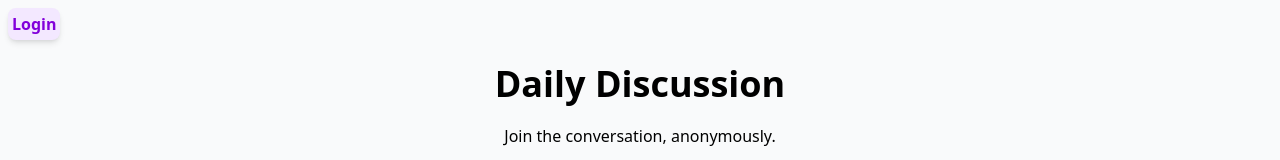
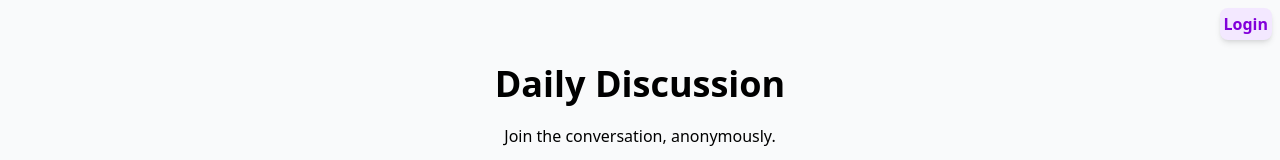
Before and after one commit to cs467-spring2025-discussion-app/capstone-discussion-app, a React (Vite) app in the folder frontend/: page / in a window 1280 px wide. Shown: the top 160 px of the page. Built offline with nearby package versions, Linux system fonts and the light colour scheme; no server answers.

Commit message:
style: keep AuthMenu aligned right on all pages including home

```diff
--- a/frontend/src/App.jsx
+++ b/frontend/src/App.jsx
@@ -12,8 +12,9 @@ export default function App() {
 
     return (
       <>
-        <div className="flex justify-between m-2">
+        <div className="flex m-2">
           {location.pathname !== "/" && <HomeLink />}
+          <div className="flex-grow"></div>
           <AuthMenu />
         </div>
         <Routes>
```
